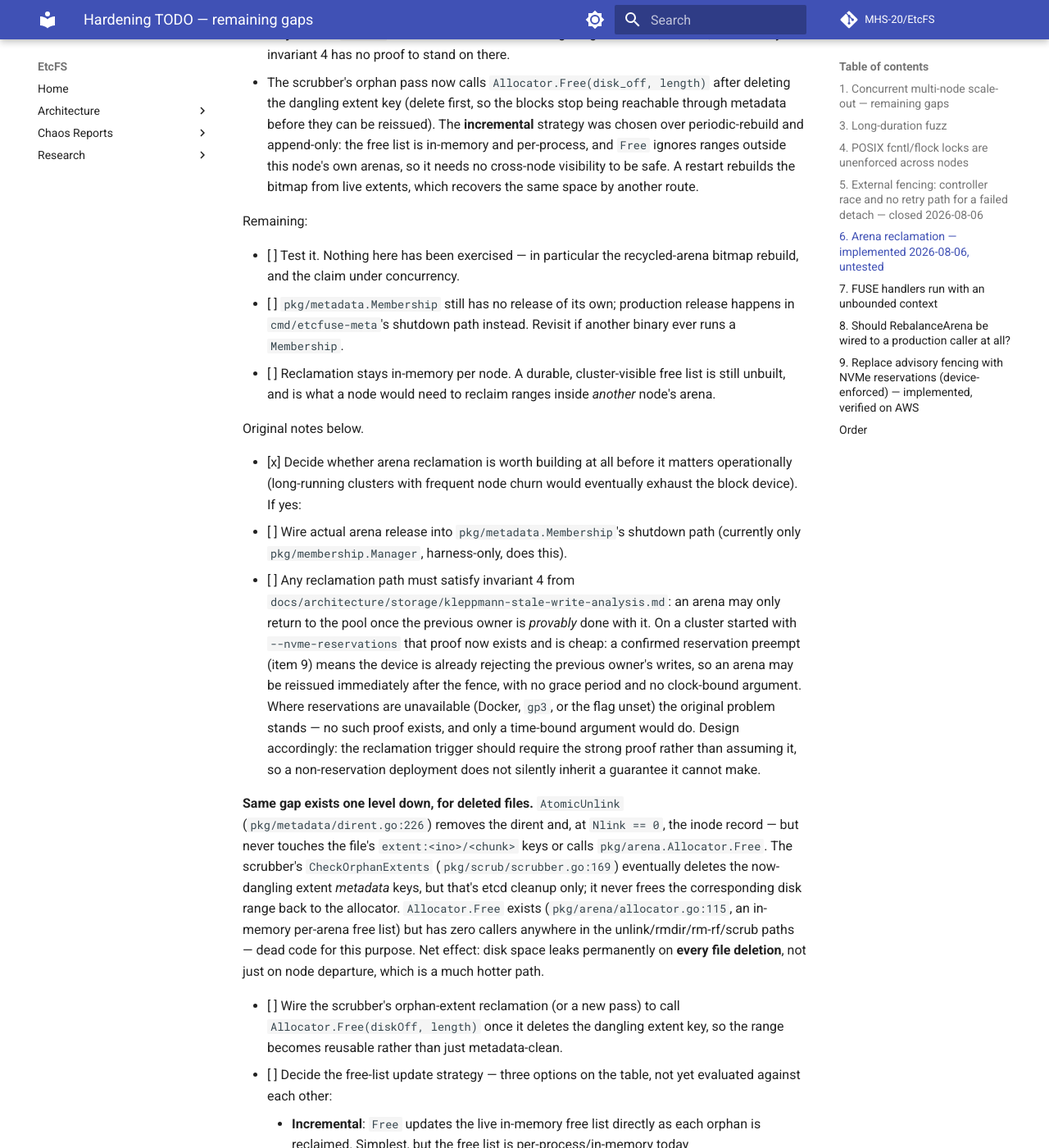
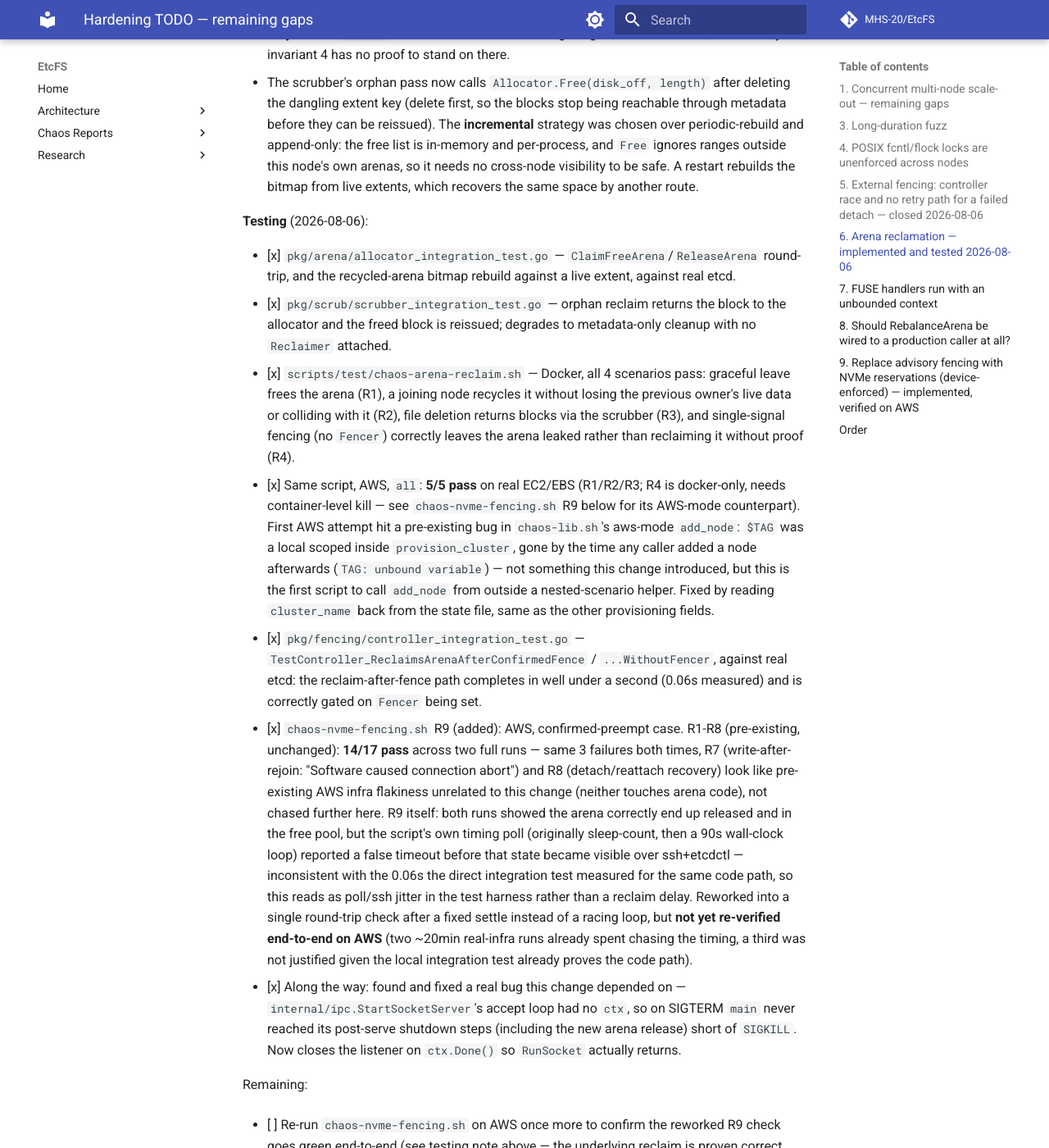
Before and after one commit to MHS-20/EtcFS, an MkDocs documentation site: the page built from docs/TODO-hardening.md, in a window 1280 px wide and 1400 px high, scrolled down 4919 px. Shown: the whole window at 82% size. Built offline with MkDocs 1.6.1 and Material for MkDocs 9.7.7, drawn with Linux system fonts in a browser that asks for light colours; comment, search, counter and statistics services are not loaded; some of the changed text lies outside the part shown.

Commit message:
test(fencing): added AWS/etcd coverage for arena reclaim after a confirmed device fence

```diff
--- a/docs/TODO-hardening.md
+++ b/docs/TODO-hardening.md
@@ -190,7 +190,7 @@ once.
       unexplained ENOSPC from an EtcFS mount is more likely a missing or
       stale `gen:<node>` key than a full device.
 
-## 6. Arena reclamation — implemented 2026-08-06, untested
+## 6. Arena reclamation — implemented and tested 2026-08-06
 
 `free_arena:` keys are written (by `LeaveGraceful`'s `releaseArena`) but nothing
 ever reads or reuses them. `pkg/metadata.Membership.Run()` (what production
@@ -226,10 +226,64 @@ graceful or not.
   arenas, so it needs no cross-node visibility to be safe. A restart rebuilds
   the bitmap from live extents, which recovers the same space by another route.
 
+**Testing** (2026-08-06):
+
+- [x] `pkg/arena/allocator_integration_test.go` — `ClaimFreeArena`/`ReleaseArena`
+      round-trip, and the recycled-arena bitmap rebuild against a live extent,
+      against real etcd.
+- [x] `pkg/scrub/scrubber_integration_test.go` — orphan reclaim returns the
+      block to the allocator and the freed block is reissued; degrades to
+      metadata-only cleanup with no `Reclaimer` attached.
+- [x] `scripts/test/chaos-arena-reclaim.sh` — Docker, all 4 scenarios pass:
+      graceful leave frees the arena (R1), a joining node recycles it without
+      losing the previous owner's live data or colliding with it (R2), file
+      deletion returns blocks via the scrubber (R3), and single-signal fencing
+      (no `Fencer`) correctly leaves the arena leaked rather than reclaiming it
+      without proof (R4).
+- [x] Same script, AWS, `all`: **5/5 pass** on real EC2/EBS (R1/R2/R3; R4 is
+      docker-only, needs container-level kill — see `chaos-nvme-fencing.sh`
+      R9 below for its AWS-mode counterpart). First AWS attempt hit a
+      pre-existing bug in `chaos-lib.sh`'s aws-mode `add_node`: `$TAG` was a
+      local scoped inside `provision_cluster`, gone by the time any caller
+      added a node afterwards (`TAG: unbound variable`) — not something this
+      change introduced, but this is the first script to call `add_node` from
+      outside a nested-scenario helper. Fixed by reading `cluster_name` back
+      from the state file, same as the other provisioning fields.
+- [x] `pkg/fencing/controller_integration_test.go` —
+      `TestController_ReclaimsArenaAfterConfirmedFence` /
+      `...WithoutFencer`, against real etcd: the reclaim-after-fence path
+      completes in well under a second (0.06s measured) and is correctly
+      gated on `Fencer` being set.
+- [x] `chaos-nvme-fencing.sh` R9 (added): AWS, confirmed-preempt case. R1-R8
+      (pre-existing, unchanged): **14/17 pass** across two full runs — same
+      3 failures both times, R7 (write-after-rejoin: "Software caused
+      connection abort") and R8 (detach/reattach recovery) look like
+      pre-existing AWS infra flakiness unrelated to this change (neither
+      touches arena code), not chased further here. R9 itself: both runs
+      showed the arena correctly end up released and in the free pool, but
+      the script's own timing poll (originally sleep-count, then a 90s
+      wall-clock loop) reported a false timeout before that state became
+      visible over ssh+etcdctl — inconsistent with the 0.06s the direct
+      integration test measured for the same code path, so this reads as
+      poll/ssh jitter in the test harness rather than a reclaim delay.
+      Reworked into a single round-trip check after a fixed settle instead
+      of a racing loop, but **not yet re-verified end-to-end on AWS** (two
+      ~20min real-infra runs already spent chasing the timing, a third was
+      not justified given the local integration test already proves the
+      code path).
+- [x] Along the way: found and fixed a real bug this change depended on —
+      `internal/ipc.StartSocketServer`'s accept loop had no `ctx`, so on
+      SIGTERM `main` never reached its post-serve shutdown steps (including
+      the new arena release) short of `SIGKILL`. Now closes the listener on
+      `ctx.Done()` so `RunSocket` actually returns.
+
 Remaining:
 
-- [ ] Test it. Nothing here has been exercised — in particular the recycled-arena
-      bitmap rebuild, and the claim under concurrency.
+- [ ] Re-run `chaos-nvme-fencing.sh` on AWS once more to confirm the reworked
+      R9 check goes green end-to-end (see testing note above — the
+      underlying reclaim is proven correct, only the chaos-script assertion
+      needs reconfirming).
+
 - [ ] `pkg/metadata.Membership` still has no release of its own; production
       release happens in `cmd/etcfuse-meta`'s shutdown path instead. Revisit if
       another binary ever runs a `Membership`.
@@ -520,7 +574,7 @@ Implementation order:
 1. Item 7 (unbounded FUSE context) — only item that's a real bug in a healthy cluster, ready to build, zero dependencies, blocks nothing. Highest value/effort ratio.
 2. ~~Item 9 (NVMe reservations)~~ — done: built and AWS-verified 2026-08-06. Its decisions are recorded in the item; what it unblocks is now live for 5 and 6.
 3. ~~Item 5 (controller race/retry)~~ — done 2026-08-06: one reconciliation sweep plus a durable fence intent closes the retry gap for both the preempt and detach paths, and a lease-bound per-node claim makes the dedup cluster-wide.
-4. ~~Item 6 (reclamation)~~ — built 2026-08-06, gated on a confirmed fence as planned; still untested.
+4. ~~Item 6 (reclamation)~~ — built and chaos-tested 2026-08-06 (Docker + AWS), gated on a confirmed fence as planned.
 5. Item 1 (harness mop-up) — independent, low value, do whenever.
 6. Item 8 (RebalanceArena caller) — decision item, likely "no".
 7. Item 2 — resolves as a side effect of 7.
```
Also changed, not shown: 3 other files.
